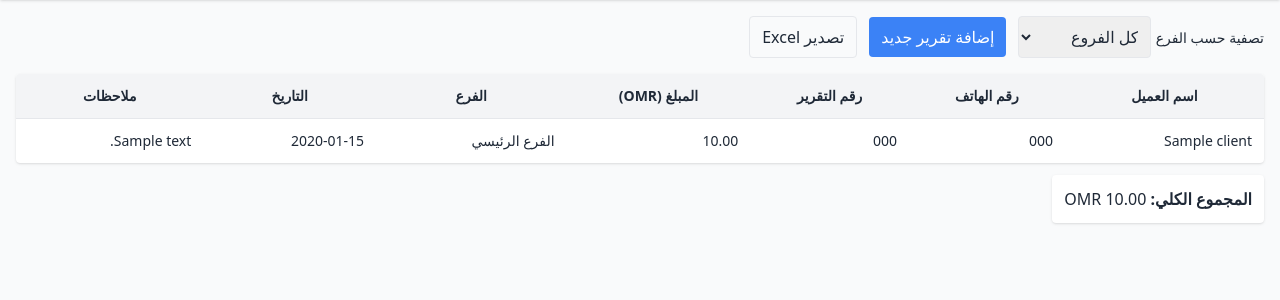
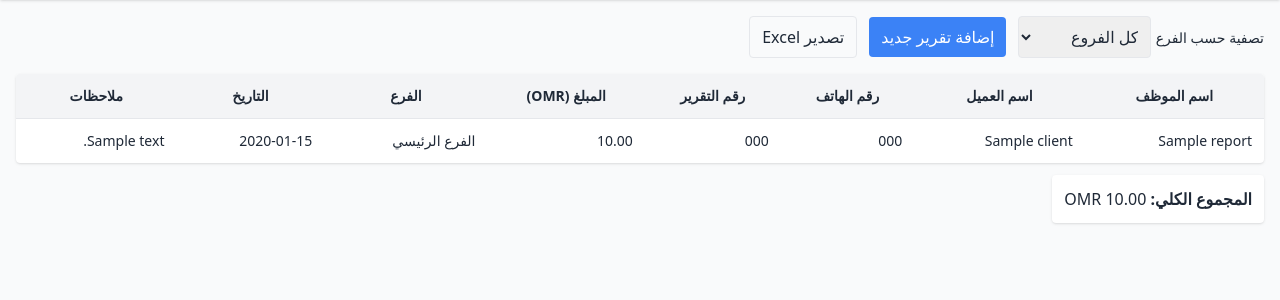
Before and after one commit to citybeachgulf-droid/accountingvaleu, a Flask app: page / in a window 1280 px wide. Shown: the part 60-360 px from the top of the page. Run offline with Flask 3, Linux system fonts and the light colour scheme; tables that the repository leaves empty hold one stand-in row (values such as "Sample post"); some libraries are stand-ins or nearby versions.

Commit message:
Add employee name field to valuation reports (#1)
Co-authored-by: Cursor Agent <cursoragent@cursor.com>

```diff
--- a/app/__init__.py
+++ b/app/__init__.py
@@ -19,8 +19,22 @@ def create_app():
     from . import models
 
     with app.app_context():
+        # create tables
+        db.create_all()
+        # lightweight auto-migration for new columns (SQLite only)
+        try:
+            from sqlalchemy import inspect
+            from .models import ValuationReport
+            inspector = inspect(db.engine)
+            cols = {c['name'] for c in inspector.get_columns('valuation_report')}
+            if 'employee_name' not in cols:
+                # SQLite supports ALTER TABLE ADD COLUMN without defaults
+                with db.engine.connect() as conn:
+                    conn.execute(db.text('ALTER TABLE valuation_report ADD COLUMN employee_name VARCHAR(200)'))
+        except Exception:
+            # best-effort; ignore if not applicable or already applied
+            pass
         # create some default branches if none exist
-        db.create_all()
         from .models import Branch
         if Branch.query.count() == 0:
             b1 = Branch(name='الفرع الرئيسي', location='المدينة')
--- a/app/models.py
+++ b/app/models.py
@@ -29,6 +29,7 @@ class ValuationReport(db.Model):
     amount = db.Column(db.Float, default=0.0)
     date = db.Column(db.Date, default=date.today)
     note = db.Column(db.Text)
+    employee_name = db.Column(db.String(200))
 
     def __repr__(self):
         return f'<ValuationReport {self.report_number}>'
--- a/app/routes.py
+++ b/app/routes.py
@@ -34,6 +34,7 @@ def index():
 def add_report():
     branches = Branch.query.order_by(Branch.name).all()
     if request.method == 'POST':
+        employee_name = request.form.get('employee_name', '').strip()
         client_name = request.form.get('client_name', '').strip()
         client_phone = request.form.get('client_phone', '').strip()
         report_number = request.form.get('report_number', '').strip()
@@ -56,7 +57,14 @@ def add_report():
             db.session.commit()
 
         # create report
-        report = ValuationReport(report_number=report_number or 'N/A', client_id=client.id, amount=amount, date=date.today(), note=note)
+        report = ValuationReport(
+            report_number=report_number or 'N/A',
+            client_id=client.id,
+            amount=amount,
+            date=date.today(),
+            note=note,
+            employee_name=employee_name or None
+        )
         db.session.add(report)
         db.session.commit()
 
@@ -83,11 +91,12 @@ def export_excel():
     ws = wb.active
     ws.title = 'Reports'
 
-    headers = ['اسم العميل', 'رقم الهاتف', 'رقم التقرير', 'المبلغ', 'الفرع', 'التاريخ', 'ملاحظات']
+    headers = ['اسم الموظف', 'اسم العميل', 'رقم الهاتف', 'رقم التقرير', 'المبلغ', 'الفرع', 'التاريخ', 'ملاحظات']
     ws.append(headers)
 
     for r in reports:
         ws.append([
+            r.employee_name or '',
             r.client.name,
             r.client.phone,
             r.report_number,
--- a/app/templates/add_report.html
+++ b/app/templates/add_report.html
@@ -3,6 +3,10 @@
 <div class="max-w-2xl mx-auto bg-white p-6 rounded shadow">
   <h2 class="text-lg font-semibold mb-4">إضافة تقرير تثمين</h2>
   <form method="post" class="space-y-4">
+    <div>
+      <label class="block text-sm">اسم الموظف</label>
+      <input name="employee_name" class="w-full p-2 border rounded" placeholder="مثال: محمد سعيد">
+    </div>
     <div>
       <label class="block text-sm">اسم العميل</label>
       <input name="client_name" required class="w-full p-2 border rounded" placeholder="مثال: أحمد العريمي">
--- a/app/templates/reports.html
+++ b/app/templates/reports.html
@@ -20,6 +20,7 @@
   <table class="min-w-full">
     <thead class="bg-gray-100 text-sm">
       <tr>
+        <th class="p-3">اسم الموظف</th>
         <th class="p-3">اسم العميل</th>
         <th class="p-3">رقم الهاتف</th>
         <th class="p-3">رقم التقرير</th>
@@ -32,6 +33,7 @@
     <tbody class="text-sm">
       {% for r in reports %}
       <tr class="border-t">
+        <td class="p-3">{{ r.employee_name or '' }}</td>
         <td class="p-3">{{ r.client.name }}</td>
         <td class="p-3">{{ r.client.phone }}</td>
         <td class="p-3">{{ r.report_number }}</td>
```
